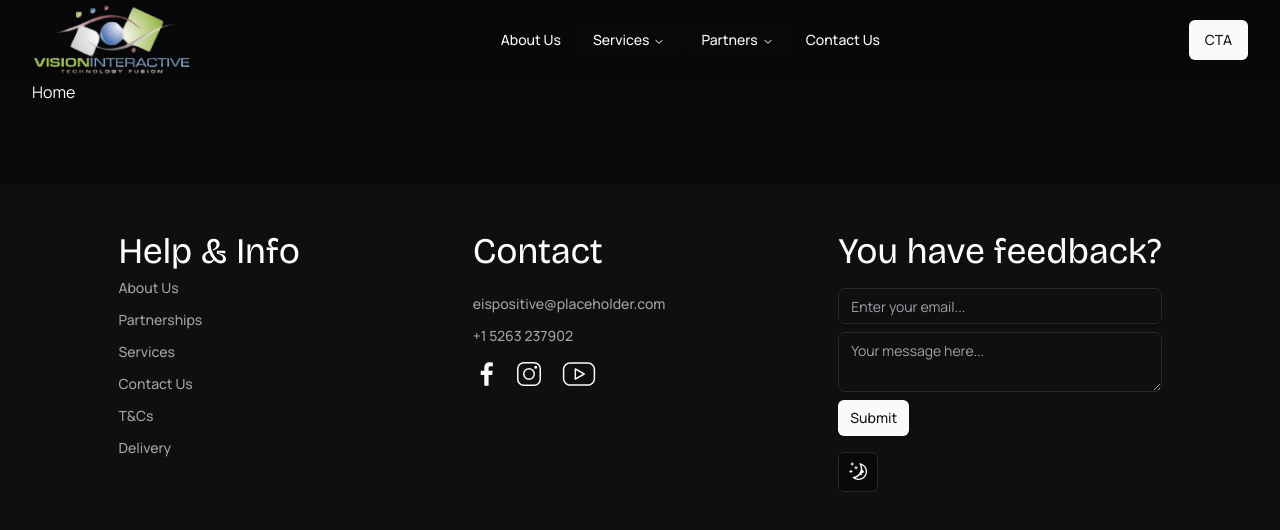
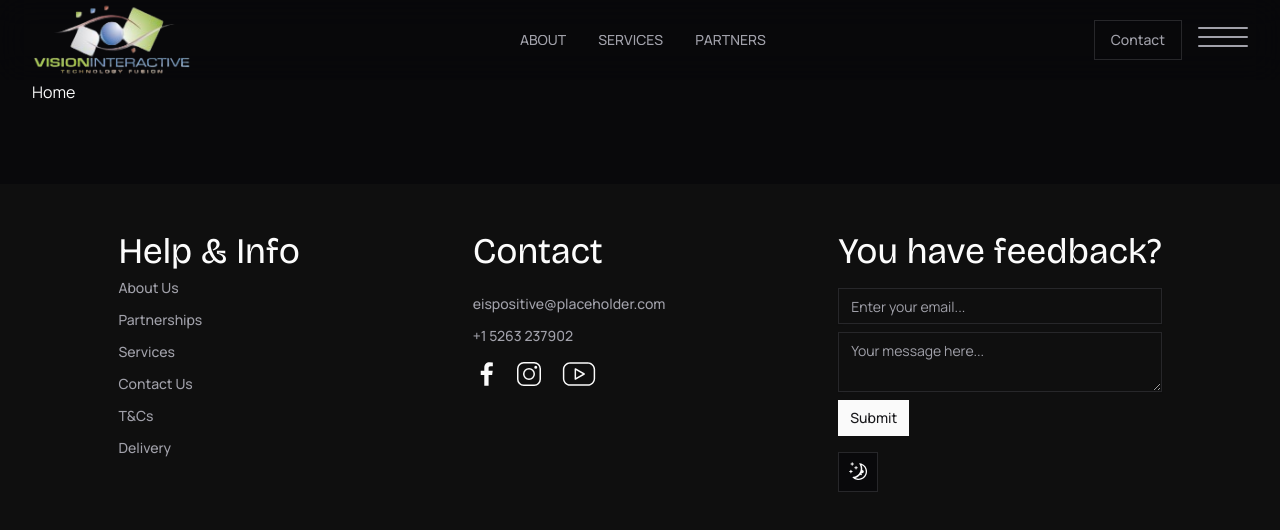
Before and after one commit to whoisrobb/vitfusion, a React (Vite) app: page / in a window 1280 px wide. Shown: the top 530 px of the page. Built offline with nearby package versions, Linux system fonts and the light colour scheme.

Commit message:
refactor: new header look

```diff
--- /dev/null
+++ b/src/components/animations/flip-link.tsx
@@ -0,0 +1,76 @@
+import { cn } from "@/lib/utils";
+import { motion } from "framer-motion";
+import { HTMLAttributes } from "react";
+
+type FlipLinkProps = HTMLAttributes<HTMLDivElement> & {
+  children: string;
+  href: string;
+  hover?: boolean;
+};
+
+const DURATION = 0.25;
+const STAGGER = 0.025;
+
+const FlipLink = ({ children, href, className, hover }: FlipLinkProps) => {
+    return (
+      <motion.a
+        initial="initial"
+        whileHover="hovered"
+        animate={hover ? "hovered": "initial"}
+        href={href}
+        className={cn("relative overflow-hidden", className)}
+        style={{
+          lineHeight: 0.75,
+        }}
+      >
+        <div>
+          {children.split("").map((l, i) => (
+            <motion.span
+              variants={{
+                initial: {
+                  y: 0,
+                },
+                hovered: {
+                  y: "-100%",
+                },
+              }}
+              transition={{
+                duration: DURATION,
+                ease: "easeInOut",
+                delay: STAGGER * i,
+              }}
+              className="inline-block"
+              key={i}
+            >
+              {l}
+            </motion.span>
+          ))}
+        </div>
+        <div className="absolute inset-0">
+          {children.split("").map((l, i) => (
+            <motion.span
+              variants={{
+                initial: {
+                  y: "100%",
+                },
+                hovered: {
+                  y: 0,
+                },
+              }}
+              transition={{
+                duration: DURATION,
+                ease: "easeInOut",
+                delay: STAGGER * i,
+              }}
+              className="inline-block"
+              key={i}
+            >
+              {l}
+            </motion.span>
+          ))}
+        </div>
+      </motion.a>
+    );
+};
+
+export default FlipLink;
--- a/src/components/elements/desktop-nav.tsx
+++ b/src/components/elements/desktop-nav.tsx
@@ -2,6 +2,7 @@ import { Link } from "react-router-dom";
 import { buttonVariants } from "../ui/button";
 import { cn } from "../../lib/utils";
 import { NavMenu } from "./nav-menu";
+import FlipLink from "../animations/flip-link";
 
 export const pages = [
     {
@@ -19,19 +20,32 @@ const DesktopNav = () => {
     <div className="md:flex items-center hidden">
         <Link
             to={'/about'}
-            className={cn("font-sans capitalize font-bold", buttonVariants({ variant: "linkHover2" }))}
+            className={cn("font-sans capitalize font-bold text-muted-foreground hover:text-primary", buttonVariants({ variant: "linkHover2" }))}
         >
-            About Us
+            <FlipLink href="/about">About</FlipLink>
         </Link>
 
-        <NavMenu />
+        {/* <NavMenu /> */}
+        <Link
+            to={'/about'}
+            className={cn("font-sans capitalize font-bold text-muted-foreground hover:text-primary", buttonVariants({ variant: "linkHover2" }))}
+        >
+            <FlipLink href="/about">services</FlipLink>
+        </Link>
 
         <Link
+            to={'/about'}
+            className={cn("font-sans capitalize font-bold text-muted-foreground hover:text-primary", buttonVariants({ variant: "linkHover2" }))}
+        >
+            <FlipLink href="/about">Partners</FlipLink>
+        </Link>
+
+        {/* <Link
             to={'/contact'}
-            className={cn("font-sans capitalize font-bold", buttonVariants({ variant: "linkHover2" }))}
+            className={cn("font-sans capitalize font-bold text-muted-foreground hover:text-primary", buttonVariants({ variant: "linkHover2" }))}
         >
-            Contact Us
-        </Link>
+            <FlipLink href="/contact">Contact</FlipLink>
+        </Link> */}
     </div>
   )
 }
--- a/src/components/elements/header.tsx
+++ b/src/components/elements/header.tsx
@@ -4,9 +4,11 @@ import Logo from './logo';
 import DesktopNav from './desktop-nav';
 import { Button } from '../ui/button';
 import { ArrowRightIcon } from '@radix-ui/react-icons';
+import MenuToggle from './menu-toggle/menu-toggle';
 
 const Header = () => {
     const [hidden, setHidden] = useState(false);
+    const [open, setOpen] = useState(false);
     const lastYRef = useRef(0);
 
     const { scrollY } = useScroll();
@@ -41,9 +43,12 @@ const Header = () => {
                 variant="expandIcon"
                 Icon={ArrowRightIcon}
                 iconPlacement="right"
+                className='border bg-transparent hover:bg-transparent text-muted-foreground hover:text-primary hover:border-primary'
             >
-                CTA
+                Contact
             </Button>
+
+            <MenuToggle open={open} setOpen={setOpen} />
         </div>
     </motion.header>
   )
--- /dev/null
+++ b/src/components/elements/menu-toggle/menu-toggle.tsx
@@ -0,0 +1,30 @@
+import { Dispatch, SetStateAction } from 'react';
+import './menu.css';
+
+type MenuToggleProps = {
+  open: boolean;
+  setOpen: Dispatch<SetStateAction<boolean>>;
+}
+
+const MenuToggle = ({ open, setOpen }: MenuToggleProps) => {
+
+  return (
+    <div
+      id="menu-toggle"
+      className={open ? 'open' : ''}
+      onClick={() => setOpen(prev => !prev)}
+    >
+      <div id="hamburger">
+        <span></span>
+        <span></span>
+        <span></span>
+      </div>
+      <div id="cross">
+        <span></span>
+        <span></span>
+      </div>
+    </div>
+  );
+};
+
+export default MenuToggle;
--- /dev/null
+++ b/src/components/elements/menu-toggle/menu.css
@@ -0,0 +1,96 @@
+* {
+    transition: 0.25s ease-in-out;
+    box-sizing: border-box;
+  }
+
+  #menu-toggle span {
+    display: block;
+    background: hsl(240 5% 64.9%);
+    border-radius: 2px;
+  }
+
+  #menu-toggle {
+    width: 50px;
+    height: 40px;
+    margin: 50px auto;
+    position: relative;
+    cursor: pointer;
+  }
+
+  #hamburger {
+    position: absolute;
+    height: 100%;
+    width: 100%;
+  }
+
+  #hamburger span {
+    width: 50px;
+    height: 2px;
+    position: relative;
+    top: 0px;
+    left: 0px;
+    margin: 7px 0;
+  }
+
+  #hamburger span:nth-child(1) {
+    transition-delay: 0.5s;
+  }
+
+  #hamburger span:nth-child(2) {
+    transition-delay: 0.625s;
+  }
+
+  #hamburger span:nth-child(3) {
+    transition-delay: 0.75s;
+  }
+
+  #cross {
+    position: absolute;
+    height: 100%;
+    width: 100%;
+    transform: rotate(45deg);
+  }
+
+  #cross span:nth-child(1) {
+    height: 0%;
+    width: 2px;
+    position: absolute;
+    top: 0%;
+    left: 40%;
+    transition-delay: 0s;
+  }
+
+  #cross span:nth-child(2) {
+    width: 0%;
+    height: 2px;
+    position: absolute;
+    left: 0%;
+    top: 40%;
+    transition-delay: 0.25s;
+  }
+
+  #menu-toggle.open #hamburger span {
+    width: 0%;
+  }
+
+  #menu-toggle.open #hamburger span:nth-child(1) {
+    transition-delay: 0s;
+  }
+
+  #menu-toggle.open #hamburger span:nth-child(2) {
+    transition-delay: 0.125s;
+  }
+
+  #menu-toggle.open #hamburger span:nth-child(3) {
+    transition-delay: 0.25s;
+  }
+
+  #menu-toggle.open #cross span:nth-child(1) {
+    height: 100%;
+    transition-delay: 0.625s;
+  }
+
+  #menu-toggle.open #cross span:nth-child(2) {
+    width: 100%;
+    transition-delay: 0.375s;
+  }
--- a/src/components/elements/nav-menu.tsx
+++ b/src/components/elements/nav-menu.tsx
@@ -9,6 +9,7 @@ import {
 //   navigationMenuTriggerStyle,
 } from "../ui/navigation-menu"
 import { cn } from "../../lib/utils";
+import FlipLink from "../animations/flip-link";
 
 const components: { title: string; href: string; description: string }[] = [
     {
@@ -61,7 +62,9 @@ export function NavMenu() {
     <NavigationMenu>
       <NavigationMenuList>
         <NavigationMenuItem>
-          <NavigationMenuTrigger>Services</NavigationMenuTrigger>
+          <NavigationMenuTrigger className="hover:bg-transparent">
+            <FlipLink href="#">Services</FlipLink>
+          </NavigationMenuTrigger>
           <NavigationMenuContent>
             <ul className="grid w-[400px] gap-3 p-4 md:w-[500px] md:grid-cols-2 lg:w-[600px] ">
               {components.map((component) => (
--- a/src/index.css
+++ b/src/index.css
@@ -27,7 +27,7 @@
     --border: 240 5.9% 90%;
     --input: 240 5.9% 90%;
     --ring: 240 5.9% 10%;
-    --radius: 0.5rem;
+    /* --radius: 0.5rem; */
     --chart-1: 12 76% 61%;
     --chart-2: 173 58% 39%;
     --chart-3: 197 37% 24%;
```
